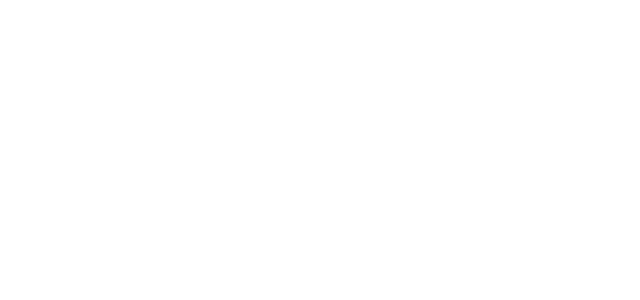
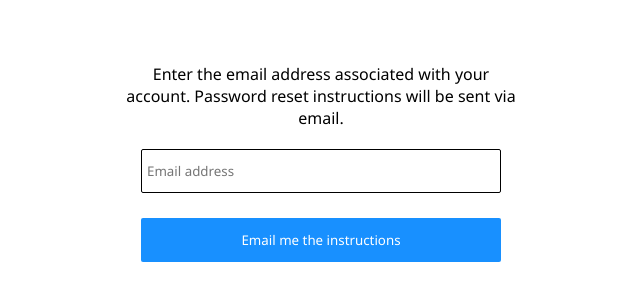
Before and after one commit to shobanov/authentication, a React (Create React App) app in the folder client/: page /forgot_password in a window 1280 px wide. Before the commit this address had no page. Shown: the part 238-538 px from the top of the page, without its empty margins (319-959 px from the left). Built offline with nearby package versions, Linux system fonts and the light colour scheme.

Commit message:
add forgot-password

```diff
--- a/client/src/App.tsx
+++ b/client/src/App.tsx
@@ -1,18 +1,17 @@
-import { FC } from 'react';
-import { Route, Routes } from 'react-router-dom';
+import { FC } from 'react'
+import { Route, Routes } from 'react-router-dom'
 
-import { Registration } from './pages/registration';
-import { Auth } from './pages/auth';
-import { Root } from './Root';
+import { Registration, Auth, PasswordRecovery } from './pages'
+import { Root } from './Root'
 
 export const App: FC = () => {
-
-  return (
-    <Root>
-      <Routes>
-        <Route path="/auth" element={<Auth />} />
-        <Route path="/registration" element={<Registration />} />
-      </Routes>
-    </Root>
-  );
-};
+	return (
+		<Root>
+			<Routes>
+				<Route path='/auth' element={<Auth />} />
+				<Route path='/registration' element={<Registration />} />
+				<Route path='/forgot_password' element={<PasswordRecovery />} />
+			</Routes>
+		</Root>
+	)
+}
--- a/client/src/Root.tsx
+++ b/client/src/Root.tsx
@@ -7,7 +7,6 @@
 	align-items: center;
 	justify-content: center;
 	height: 100vh;
-	width: 400px;
 `
 
 const GlobalStyles: any = createGlobalStyle`
--- a/client/src/components/Button/styles.ts
+++ b/client/src/components/Button/styles.ts
@@ -1,11 +1,11 @@
-import styled from 'styled-components';
+import styled from 'styled-components'
 
 export const ButtonStyled = styled.button`
 	background-color: #1890ff;
 	align-self: stretch;
 	margin-top: 25px;
-  height: 40px;
+	height: 44px;
 	color: #ffffff;
 	border: none;
 	border-radius: 2px;
-`;
+`
--- a/client/src/components/Title/styles.ts
+++ b/client/src/components/Title/styles.ts
@@ -1,5 +1,3 @@
-import styled from 'styled-components';
+import styled from 'styled-components'
 
-export const TitleStyled = styled.h2`
-  margin-bottom: 20px;
-`;
+export const TitleStyled = styled.span``
--- a/client/src/pages/auth/Auth.tsx
+++ b/client/src/pages/auth/Auth.tsx
@@ -1,33 +1,22 @@
-import { FC } from 'react';
+import { FC } from 'react'
 
-import { Button, Checkbox, Input, Title } from '../../components';
-import { AuthWrapper, LinkRouterDom, Nav } from './styles';
+import { Button, Checkbox, Input, Title } from '../../components'
+import { AuthWrapper, LinkRouterDom, Nav } from './styles'
 
 export const Auth: FC = () => {
-
 	return (
 		<AuthWrapper>
-      <Title title="Sign in" />
-      <Input
-        type="email"
-        name="email"
-        placeholder="Email Address *"
-      />
-      <Input
-        type="password"
-        name="password"
-        placeholder="Password *"
-      />
-      <Checkbox label="Remember me" />
-      <Button title="SIGN IN" type="submit" />
+			<Title title='Sign in' />
+			<Input type='email' name='email' placeholder='Email Address *' />
+			<Input type='password' name='password' placeholder='Password *' />
+			<Checkbox label='Remember me' />
+			<Button title='SIGN IN' type='submit' />
 			<Nav>
-        <LinkRouterDom to="/change-password">
-          Forgot password?
-        </LinkRouterDom>
-        <LinkRouterDom to="/registration">
+				<LinkRouterDom to='/forgot_password'>Forgot password?</LinkRouterDom>
+				<LinkRouterDom to='/registration'>
 					Don't have an account? Sign Up
 				</LinkRouterDom>
 			</Nav>
 		</AuthWrapper>
-  );
-};
+	)
+}
--- /dev/null
+++ b/client/src/pages/index.ts
@@ -0,0 +1,3 @@
+export { Auth } from './auth'
+export { Registration } from './registration'
+export { PasswordRecovery } from './password-recovery'
--- /dev/null
+++ b/client/src/pages/password-recovery/PasswordRecovery.tsx
@@ -0,0 +1,16 @@
+import { FC } from 'react'
+
+import { Button, Input, Title } from '../../components'
+import { PasswordRecoveryForm, PasswordRecoveryWrapper } from './styles'
+
+export const PasswordRecovery: FC = () => {
+	return (
+		<PasswordRecoveryWrapper>
+			<Title title='Enter the email address associated with your account. Password reset instructions will be sent via email.' />
+			<PasswordRecoveryForm>
+				<Input type='email' name='email' placeholder='Email address' />
+				<Button title='Email me the instructions' type='submit' />
+			</PasswordRecoveryForm>
+		</PasswordRecoveryWrapper>
+	)
+}
--- /dev/null
+++ b/client/src/pages/password-recovery/index.ts
@@ -0,0 +1 @@
+export { PasswordRecovery } from './PasswordRecovery'
--- /dev/null
+++ b/client/src/pages/password-recovery/styles.ts
@@ -0,0 +1,23 @@
+import styled from 'styled-components'
+
+export const PasswordRecoveryWrapper = styled.div`
+	display: flex;
+	flex-direction: column;
+	align-items: center;
+	width: 400px;
+	& > span {
+		margin-bottom: 20px;
+		text-align: center;
+	}
+	@media (max-width: 480px) {
+		width: 300px;
+	}
+`
+export const PasswordRecoveryForm = styled.form`
+	display: flex;
+	flex-direction: column;
+	width: 90%;
+	& > input {
+		margin: 0;
+	}
+`
--- a/client/src/pages/registration/styles.ts
+++ b/client/src/pages/registration/styles.ts
@@ -1,5 +1,5 @@
-import { Link } from 'react-router-dom';
-import styled from 'styled-components';
+import { Link } from 'react-router-dom'
+import styled from 'styled-components'
 
 export const RegistrationForm = styled.form`
 	display: flex;
@@ -8,8 +8,8 @@
 	width: 90%;
 	@media (max-width: 480px) {
 		width: 300px;
-  };
-`;
+	} ;
+`
 
 export const NameContainer = styled.div`
 	display: flex;
@@ -18,10 +18,10 @@
 	height: 40px;
 	width: 100%;
 	margin-bottom: 20px;
-  & > :nth-child(n+1):nth-child(-n+2) {
-    width: 48%;
-  };
-`;
+	& > :nth-child(n + 1):nth-child(-n + 2) {
+		width: 46%;
+	}
+`
 
 export const Nav = styled.nav`
 	display: flex;
@@ -29,8 +29,8 @@
 	margin-top: 10px;
 	height: 20px;
 	width: 100%;
-`;
+`
 
-export const LinkRouterDom  = styled(Link)`
+export const LinkRouterDom = styled(Link)`
 	text-decoration: underline;
-`;
+`
```
Also changed, not shown: client/src/pages/auth/styles.ts (+8 -8 lines). Lines whose indentation alone changed are shown as unchanged.
